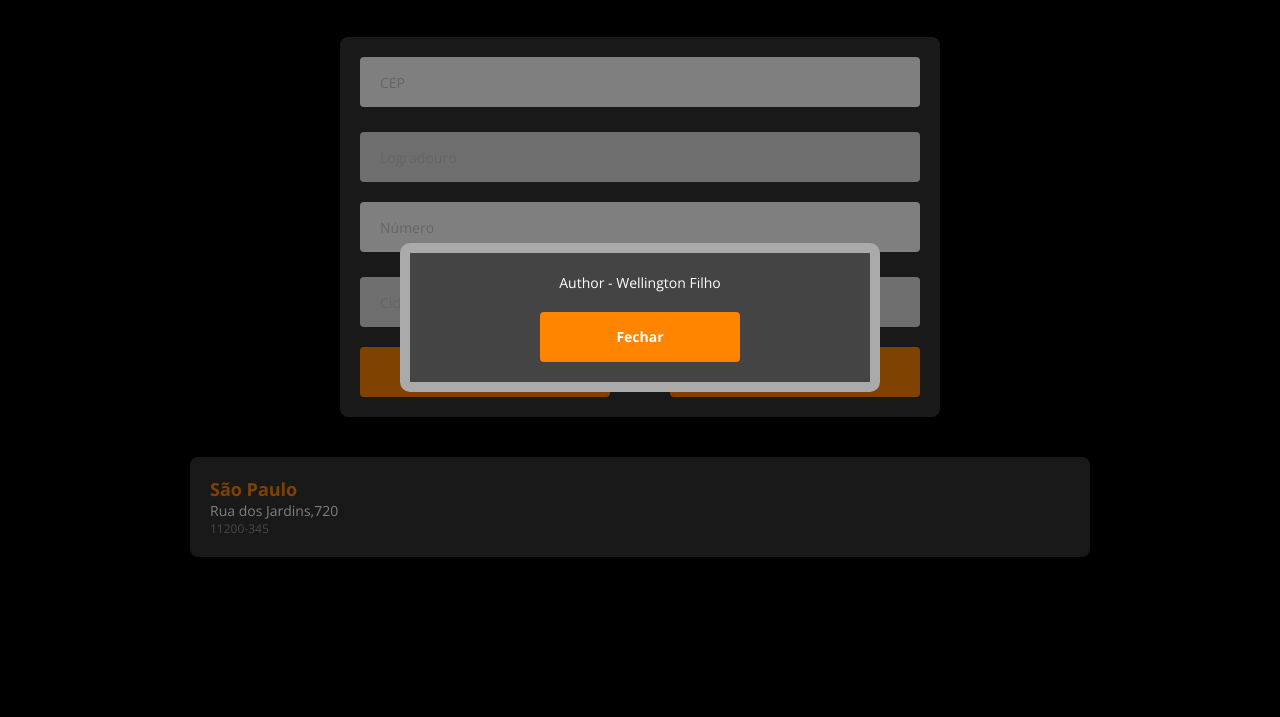
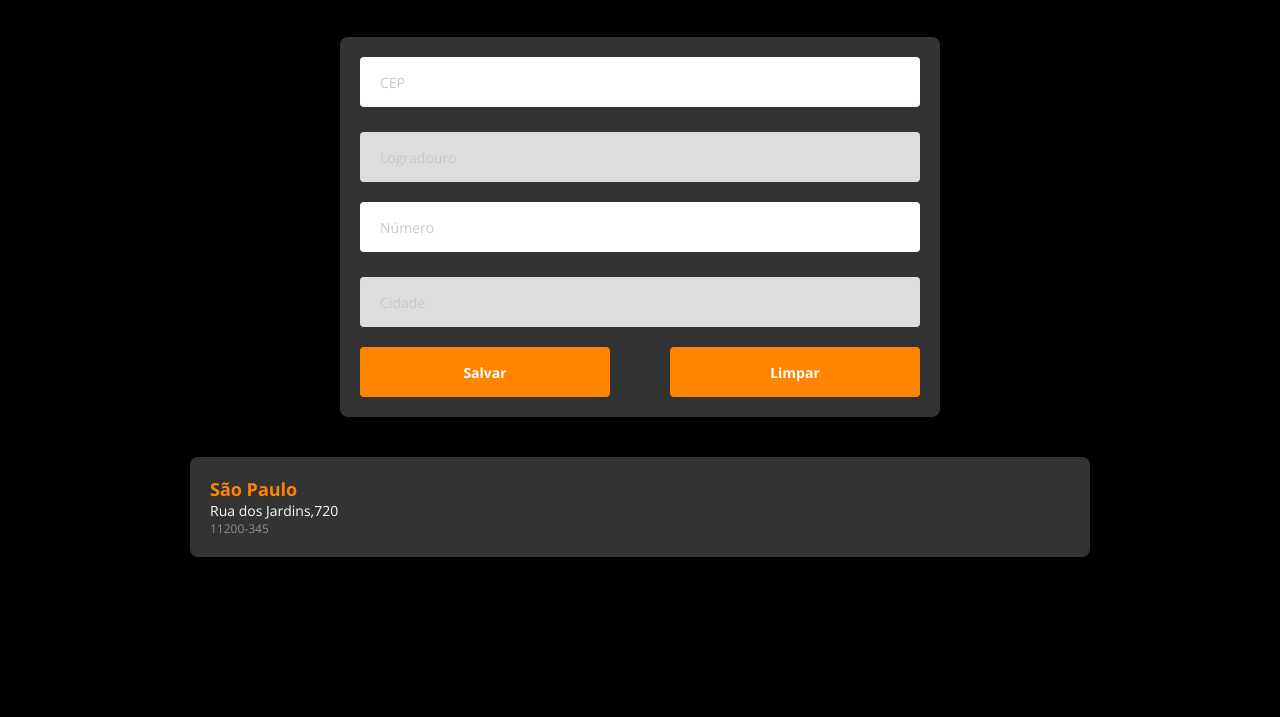
Before and after one commit to wfilho91/dsviacep, a plain HTML site: page index.html in a window 1280 px wide. Shown: the part 83-800 px from the top of the page. Drawn offline with nearby package versions, Linux system fonts and the light colour scheme.

Commit message:
Add README.md

```diff
--- a/index.html
+++ b/index.html
@@ -78,7 +78,7 @@
       </section>
     </main>
     <!-- Modal Contact -->
-    <section id="modal-contact" class="modal-container active">
+    <section id="modal-contact" class="modal-container">
       <div class="modal-box">
         <div class="modal-content">
           <a
```
Also changed, not shown: img/dsviacep1.png (added), img/dsviacep2.png (added), 1 other file.
